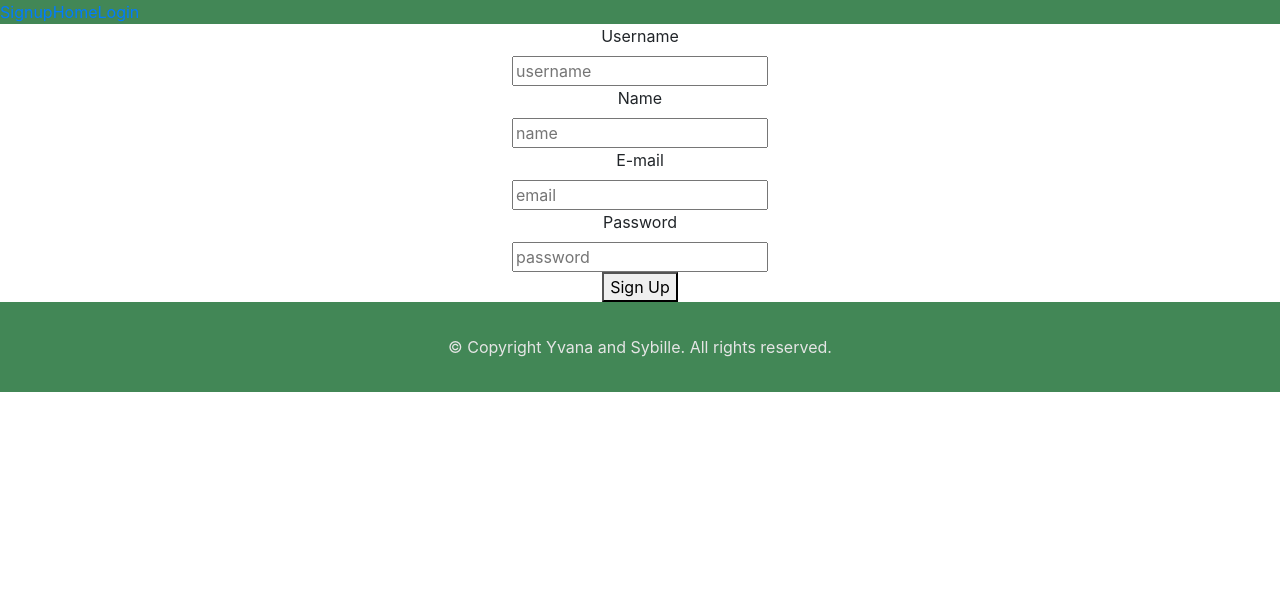
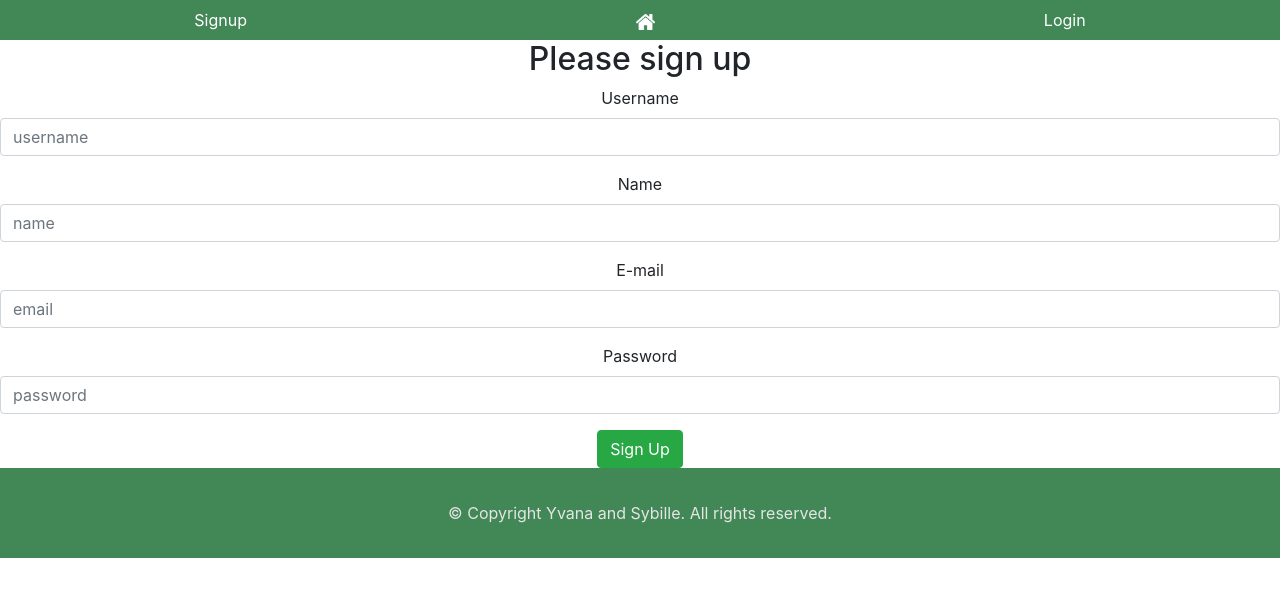
Before and after one commit to skasslatter/Project-3-Stekkie-client, a React (Create React App) app: page /signup in a window 1280 px wide. Shown: the top 596 px of the page. Built offline with nearby package versions, Linux system fonts and the light colour scheme.

Commit message:
Adjusted navbar

```diff
--- a/src/components/Nav.js
+++ b/src/components/Nav.js
@@ -27,7 +27,12 @@ class Nav extends React.Component {
               <Link to="/signup">Signup</Link>
             </div>
             <div>
-              <Link to="/">Home</Link>
+              <Link to="/login">
+                <img
+                  className="home-icon"
+                  src="/pngkey.com-home-png-2373015 copy.png"
+                ></img>
+              </Link>
             </div>
             <div>
               <Link to="/login">Login</Link>
@@ -39,7 +44,12 @@ class Nav extends React.Component {
               <p>Welcome {user.username}</p>
             </div>
             <div>
-              <Link to="/">Home</Link>
+              <Link to="/">
+                <img
+                  className="home-icon"
+                  src="/pngkey.com-home-png-2373015 copy.png"
+                ></img>
+              </Link>
             </div>
             <div>
               <p onClick={this.logoutUser}>Logout</p>
--- a/src/pages/Login.js
+++ b/src/pages/Login.js
@@ -63,7 +63,7 @@ class Login extends Component {
           />
         </div>
 
-        <button className="btn-primary btn" onClick={this.handleLoginClick}>
+        <button className="btn-success btn" onClick={this.handleLoginClick}>
           Login
           </button>
       </div>
--- a/src/pages/Signup.js
+++ b/src/pages/Signup.js
@@ -1,42 +1,43 @@
 import React from "react";
-import {signup} from "../utils/auth"
-import "../stylesheets/signup.css"
+import { signup } from "../utils/auth";
+import "../stylesheets/signup.css";
 
 export default class Signup extends React.Component {
-    constructor(props){
-        super(props)
-        this.handleInput = this.handleInput.bind(this)
-        this.handleSignup = this.handleSignup.bind(this)
+  constructor(props) {
+    super(props);
+    this.handleInput = this.handleInput.bind(this);
+    this.handleSignup = this.handleSignup.bind(this);
   }
   state = {
     user: {
       username: "",
       name: "",
       email: "",
-            password: ""
+      password: "",
     },
+  };
+  handleInput(event) {
+    let userCopy = { ...this.state.user };
+    userCopy[event.target.name] = event.target.value;
+    this.setState({
+      user: userCopy,
+    });
   }
-    handleInput(event){
-        let userCopy = {...this.state.user}
-        userCopy[event.target.name] = event.target.value
-        this.setState({
-            user: userCopy
-        })
-    }
-    handleSignup(){
+  handleSignup() {
     signup(this.state.user)
       .then(() => {
-                this.props.history.push("/login")
+        this.props.history.push("/login");
       })
       .catch((error) => {
         // handle error
-            console.log(error)
-        })
+        console.log(error);
+      });
   }
-    render(){
+  render() {
     return (
       <div className="form">
-                <div className="input-field">
+        <h2>Please sign up</h2>
+        <div className="form-group">
           <label>Username</label>
           <div>
             <input
@@ -45,10 +46,12 @@ export default class Signup extends React.Component {
               name="username"
               type="text"
               placeholder="username"
+              className="form-control"
             />
           </div>
         </div>
-                <div className="input-field">
+        <div className="form-group">
+          {" "}
           <label>Name</label>
           <div>
             <input
@@ -57,10 +60,12 @@ export default class Signup extends React.Component {
               name="name"
               type="text"
               placeholder="name"
+              className="form-control"
             />
           </div>
         </div>
-                <div className="input-field">
+        <div className="form-group">
+          {" "}
           <label>E-mail</label>
           <div>
             <input
@@ -69,10 +74,12 @@ export default class Signup extends React.Component {
               name="email"
               type="text"
               placeholder="email"
+              className="form-control"
             />
           </div>
         </div>
-                <div className="input-field">
+        <div className="form-group">
+          {" "}
           <label>Password</label>
           <div>
             <input
@@ -81,15 +88,14 @@ export default class Signup extends React.Component {
               name="password"
               type="password"
               placeholder="password"
+              className="form-control"
             />
           </div>
         </div>
-                <button
-                    className="signup-button"
-                    onClick={this.handleSignup}>
+        <button className="btn-success btn" onClick={this.handleSignup}>
           Sign Up
         </button>
       </div>
-        )
+    );
   }
 }
--- a/src/stylesheets/nav.css
+++ b/src/stylesheets/nav.css
@@ -1,4 +1,16 @@
 .nav {
   background-color: #428756;
   color: white;
+  justify-content: space-around;
+  padding-top: 1vh;
+  padding-bottom: 1vh;
 }
+
+.nav a{
+  color:white;
+  text-decoration: none;
+}
+
+.home-icon {
+  height: 2vh;
+}
```
Also changed, not shown: public/pngkey.com-home-png-2373015 copy.png (added). Lines whose indentation alone changed are shown as unchanged.
